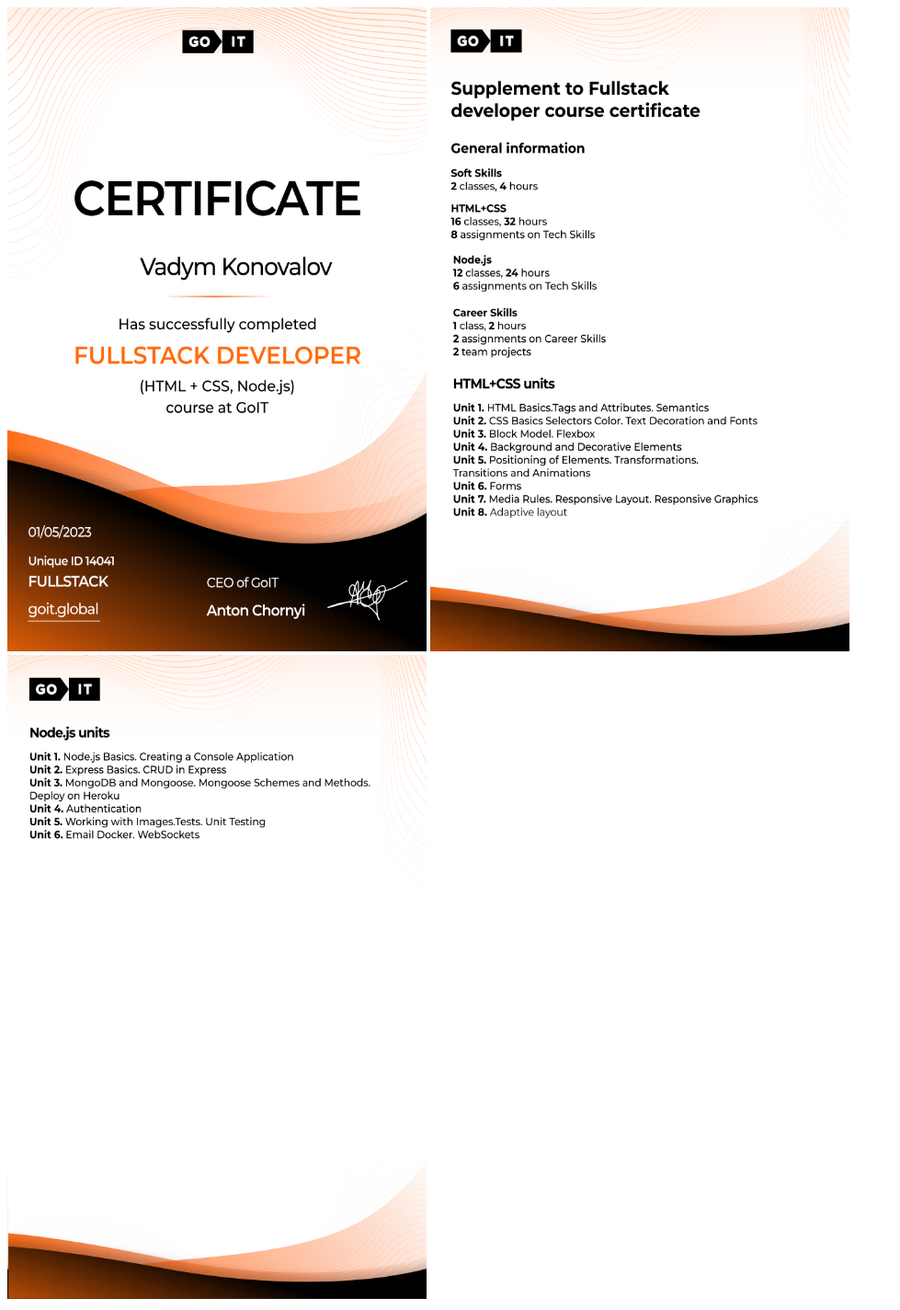
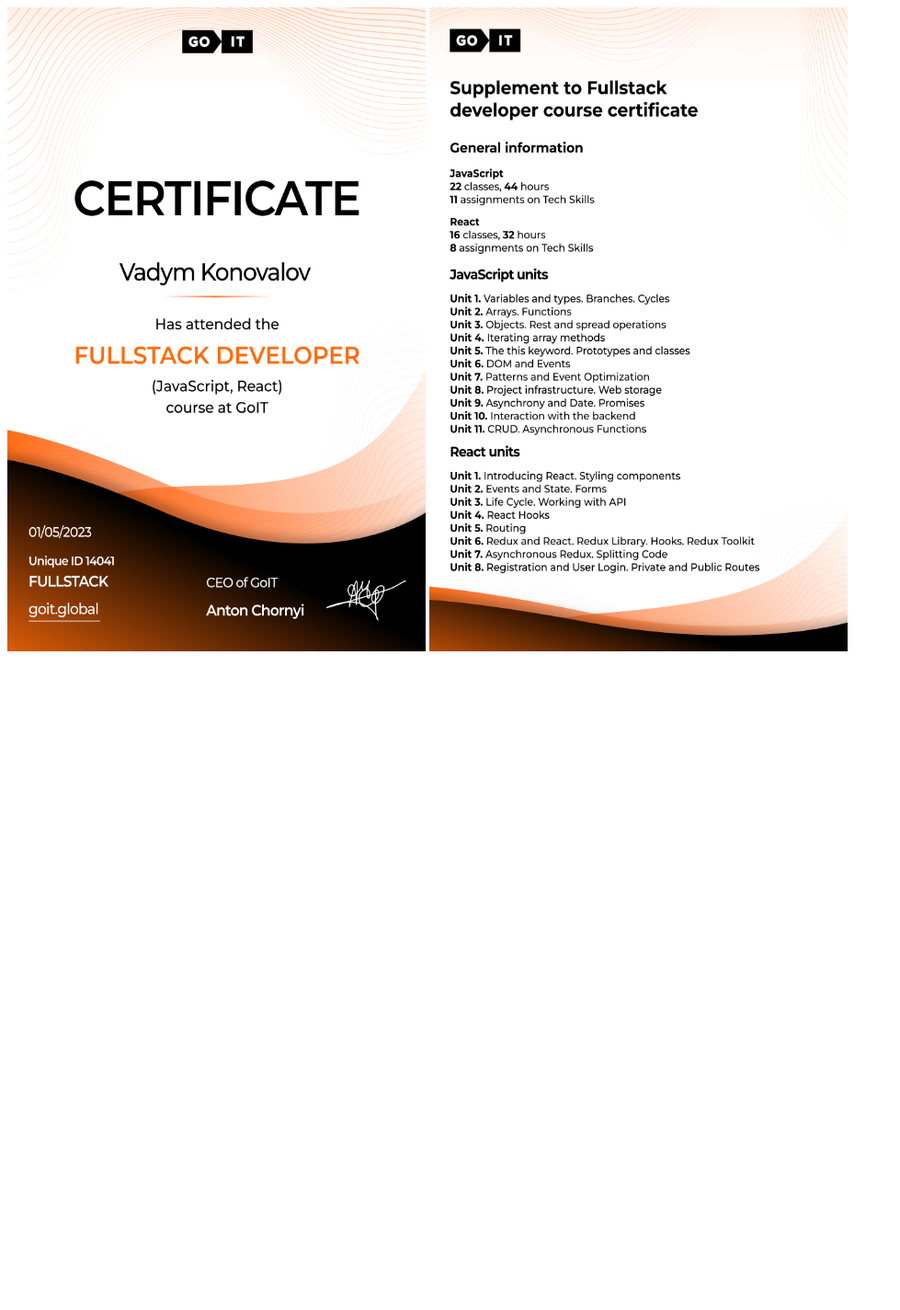
Before and after one commit to Vadik-Konovalov/Certificate-JS-React, a plain HTML site: page index.html in a window 1280 px wide. Shown: the whole page at 92% size, without its empty margins (0-979 px from the left). After the commit the page ends 800 px from the top, so only its background shows below. Drawn offline with Linux system fonts and the light colour scheme.

Commit message:
certificate2

```diff
--- a/css/styles.css
+++ b/css/styles.css
@@ -1,4 +1,4 @@
 .body{
-    max-width: 1368px;
+    max-width: 900px;
     max-height: 700px;
 }
--- a/index.html
+++ b/index.html
@@ -9,9 +9,8 @@
 </head>
 
 <body>
-    <img src="./Certificate/Certificate.png" width="456px" height="700">
-    <img src="./Certificate/HTML+CSS.png" width="456px" height="700">
-    <img src="./Certificate/HTM+CSS2.png" width="456px" height="700">
+    <img src="./Certificate/Certificate2.png" width="455px" height="700">
+    <img src="./Certificate/JS+REACT.png" width="455px" height="700">
 </body>
 
 </html>
```
Also changed, not shown: Certificate/Certificate.png (deleted), Certificate/Certificate2.png (added), Certificate/HTM+CSS2.png (deleted), Certificate/HTML+CSS.png (deleted), Certificate/JS+REACT.png (added).
